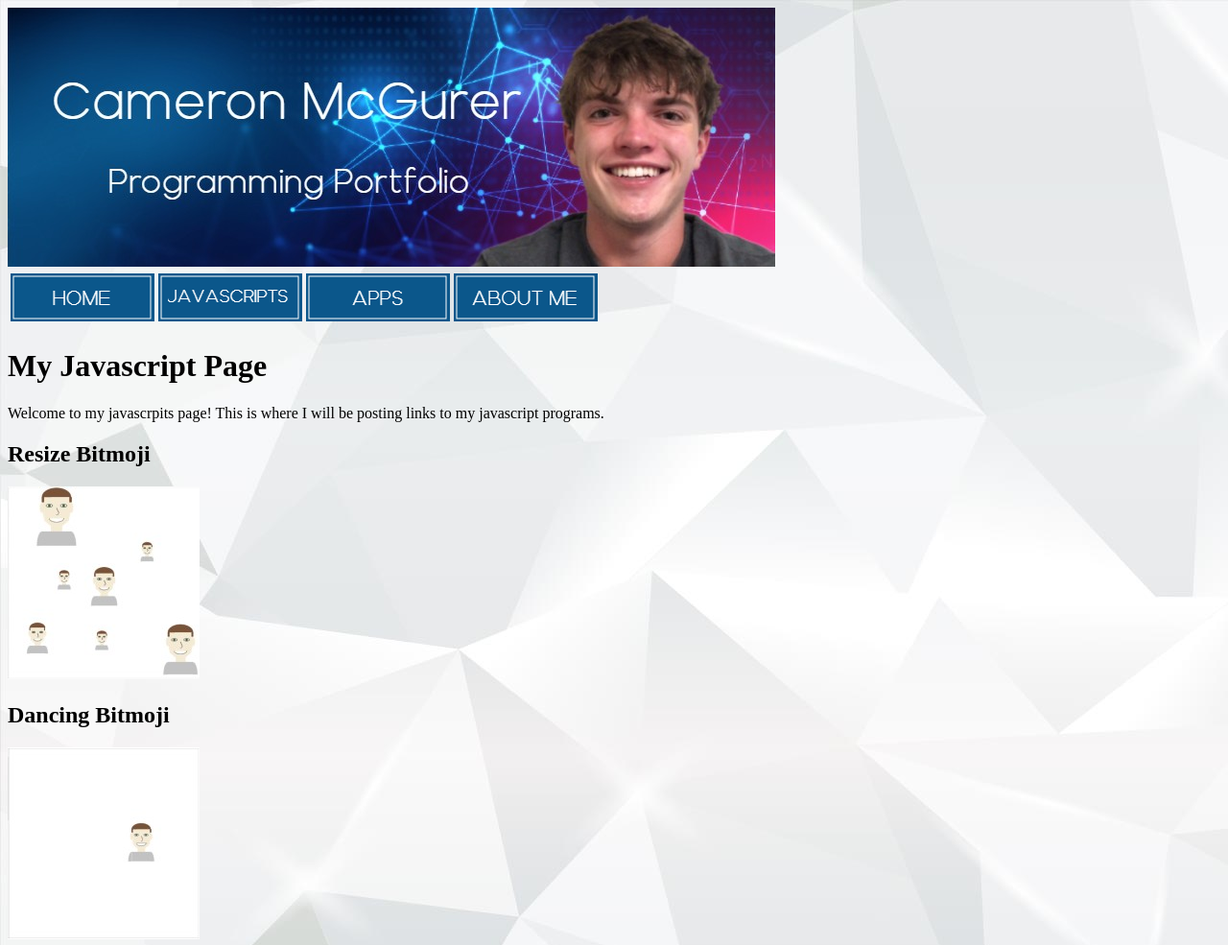
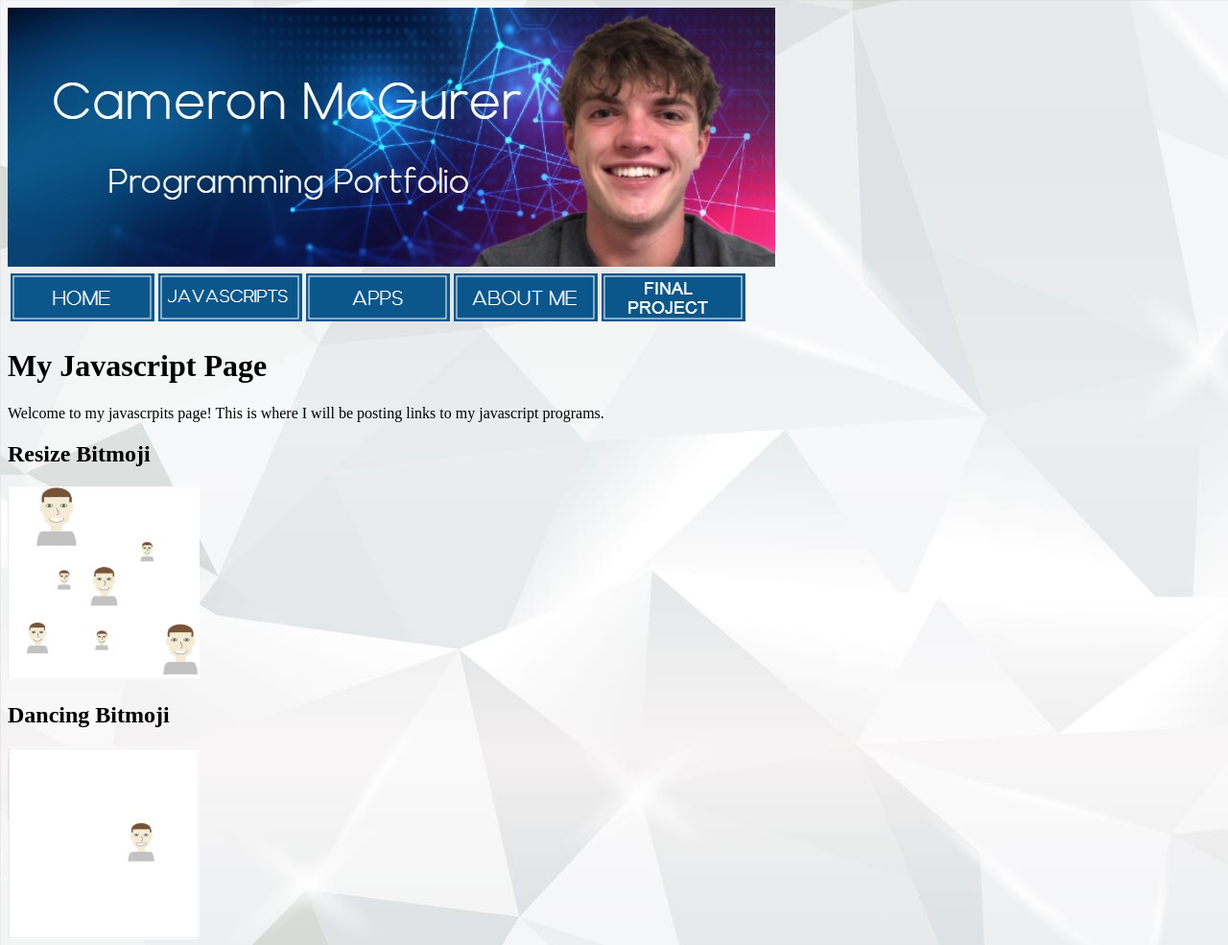
Before and after one commit to cammcgurer/cammcgurer.github.io, a plain HTML site: page javascripts.html in a window 1280 px wide. Shown: the top 985 px of the page at 96% size. Drawn offline with Linux system fonts and the light colour scheme.

Commit message:
Update javascripts.html

```diff
--- a/javascripts.html
+++ b/javascripts.html
@@ -16,6 +16,7 @@
                     <th><a href="javascripts.html"><img src="javascripts.png"></a></th>
                     <th><a href="apps.html"><img src="apps.png"></a></th>
                     <th><a href="aboutme.html"><img src="aboutme.png"></a></th>
+                    <th><a href="finalProject.html"><img src="finalProject.jpg"></a></th>
                 </tr>
             </thead>
         </table>
```
